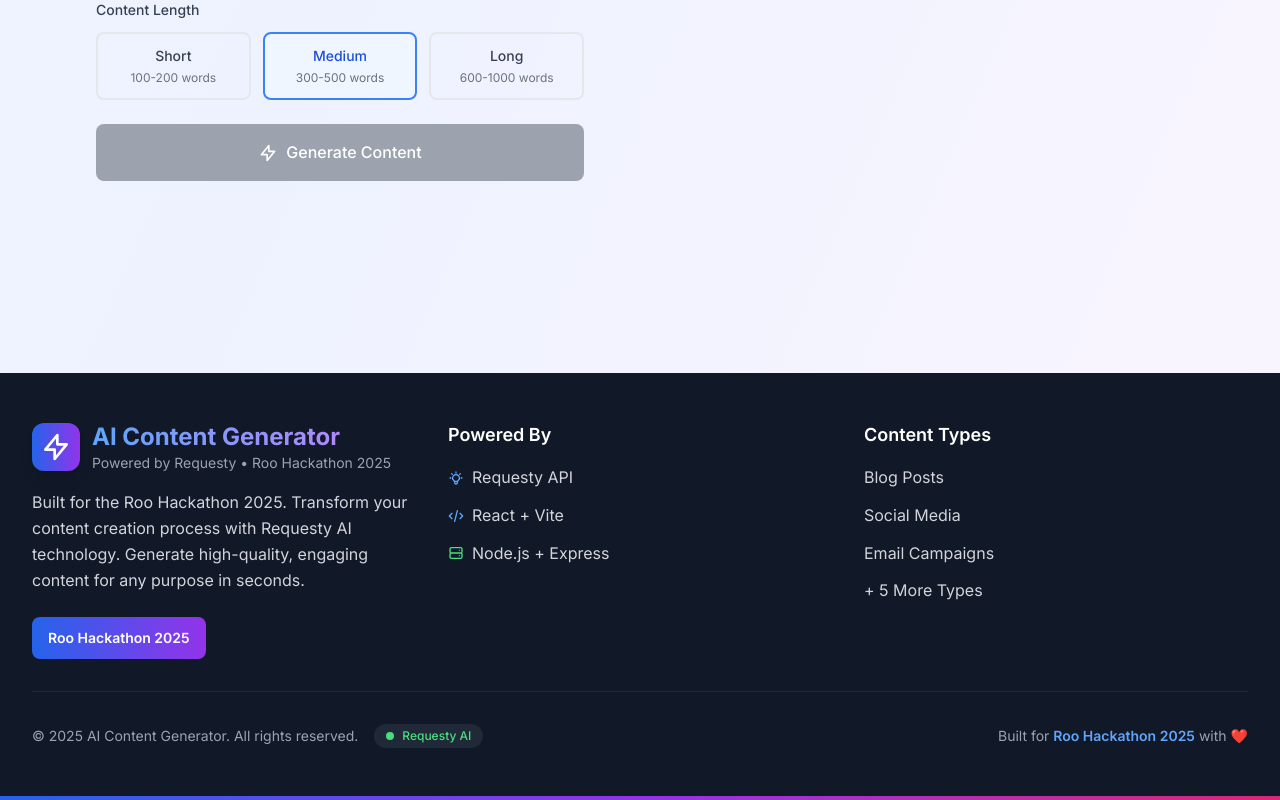
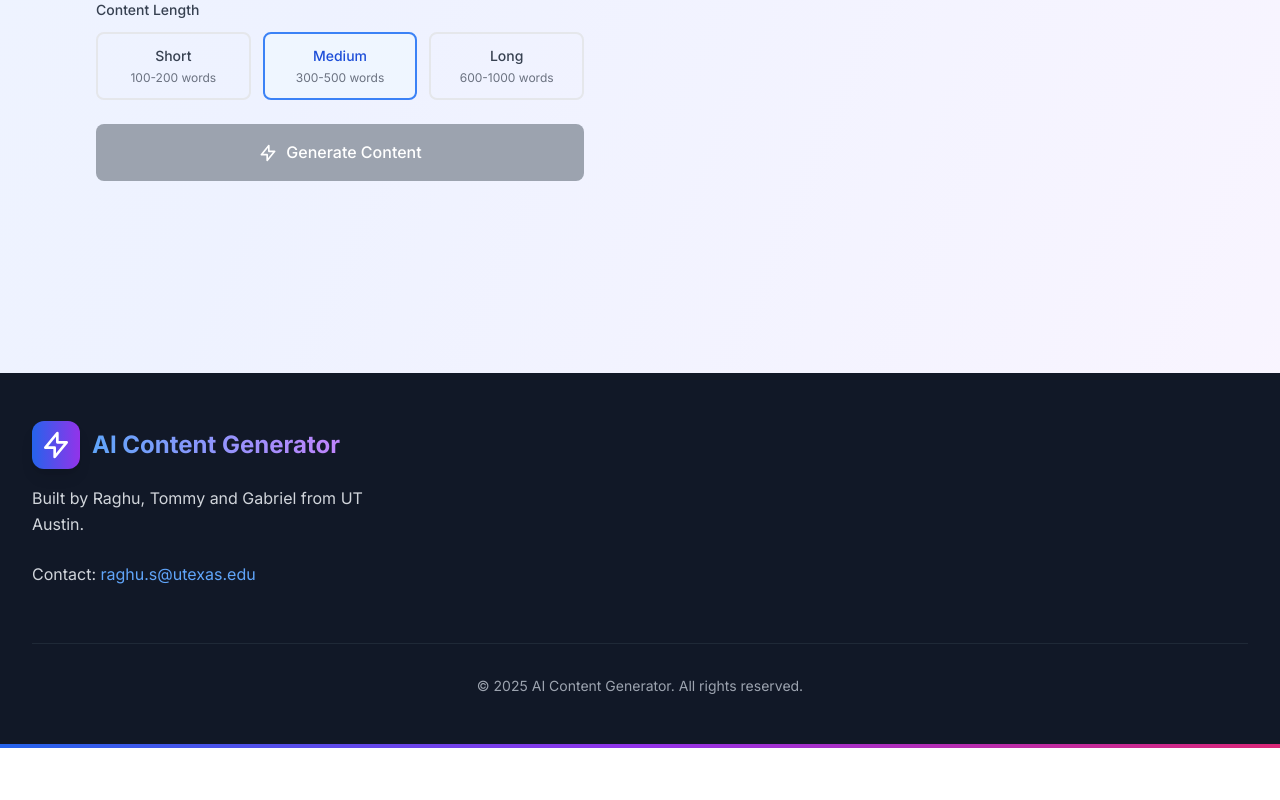
Before and after one commit to RogueTex/ContentGenerator_RooHackathon, a React (Vite) app in the folder frontend/: page / in a window 1280 px wide. Shown: the part 2193-2993 px from the top of the page. After the commit the page ends 2941 px from the top, so only its background shows below. Built offline with nearby package versions, Linux system fonts and the light colour scheme.

Commit message:
Fixing footer of page

```diff
--- a/frontend/src/components/Footer.jsx
+++ b/frontend/src/components/Footer.jsx
@@ -19,86 +19,27 @@ const Footer = () => {
                 <h3 className="text-2xl font-bold bg-gradient-to-r from-primary-400 to-purple-400 bg-clip-text text-transparent">
                   AI Content Generator
                 </h3>
-                <p className="text-gray-400 text-sm">Powered by Requesty • Roo Hackathon 2025</p>
               </div>
             </div>
             <p className="text-gray-300 max-w-md leading-relaxed mb-6">
-              Built for the Roo Hackathon 2025. Transform your content creation process with
-              Requesty AI technology. Generate high-quality, engaging content for any purpose in seconds.
+              Built by Raghu, Tommy and Gabriel from UT Austin.
             </p>
-            <div className="bg-gradient-to-r from-primary-600 to-purple-600 rounded-lg px-4 py-2 inline-block">
-              <span className="text-white font-semibold text-sm">Roo Hackathon 2025</span>
-            </div>
+            <p className="text-gray-300 max-w-md leading-relaxed mb-6">
+              Contact: <a href="mailto:raghu.s@utexas.edu" className="text-primary-400 hover:underline">raghu.s@utexas.edu</a>
+            </p>
           </div>
 
-          {/* Tech Stack */}
-          <div>
-            <h4 className="text-lg font-semibold mb-4">Powered By</h4>
-            <ul className="space-y-3">
-              <li>
-                <span className="text-gray-300 flex items-center">
-                  <svg className="w-4 h-4 mr-2 text-primary-400" fill="none" stroke="currentColor" viewBox="0 0 24 24">
-                    <path strokeLinecap="round" strokeLinejoin="round" strokeWidth={2} d="M9.663 17h4.673M12 3v1m6.364 1.636l-.707.707M21 12h-1M4 12H3m3.343-5.657l-.707-.707m2.828 9.9a5 5 0 117.072 0l-.548.547A3.374 3.374 0 0014 18.469V19a2 2 0 11-4 0v-.531c0-.895-.356-1.754-.988-2.386l-.548-.547z" />
-                  </svg>
-                  Requesty API
-                </span>
-              </li>
-              <li>
-                <span className="text-gray-300 flex items-center">
-                  <svg className="w-4 h-4 mr-2 text-blue-400" fill="none" stroke="currentColor" viewBox="0 0 24 24">
-                    <path strokeLinecap="round" strokeLinejoin="round" strokeWidth={2} d="M10 20l4-16m4 4l4 4-4 4M6 16l-4-4 4-4" />
-                  </svg>
-                  React + Vite
-                </span>
-              </li>
-              <li>
-                <span className="text-gray-300 flex items-center">
-                  <svg className="w-4 h-4 mr-2 text-green-400" fill="none" stroke="currentColor" viewBox="0 0 24 24">
-                    <path strokeLinecap="round" strokeLinejoin="round" strokeWidth={2} d="M5 12h14M5 12a2 2 0 01-2-2V6a2 2 0 012-2h14a2 2 0 012 2v4a2 2 0 01-2 2M5 12a2 2 0 00-2 2v4a2 2 0 002 2h14a2 2 0 002-2v-4a2 2 0 00-2-2m-2-4h.01M17 16h.01" />
-                  </svg>
-                  Node.js + Express
-                </span>
-              </li>
-            </ul>
-          </div>
-
-          {/* Content Types */}
-          <div>
-            <h4 className="text-lg font-semibold mb-4">Content Types</h4>
-            <ul className="space-y-3">
-              <li>
-                <span className="text-gray-300">Blog Posts</span>
-              </li>
-              <li>
-                <span className="text-gray-300">Social Media</span>
-              </li>
-              <li>
-                <span className="text-gray-300">Email Campaigns</span>
-              </li>
-              <li>
-                <span className="text-gray-300">+ 5 More Types</span>
-              </li>
-            </ul>
-          </div>
+          {/* Empty div to balance grid layout if needed, or remove if not */}
+          <div></div>
+          <div></div>
         </div>
 
         {/* Bottom Section */}
         <div className="border-t border-gray-800 pt-8 mt-8">
-          <div className="flex flex-col md:flex-row justify-between items-center">
-            <div className="flex items-center space-x-4 mb-4 md:mb-0">
-              <p className="text-gray-400 text-sm">
-                © {currentYear} AI Content Generator. All rights reserved.
-              </p>
-              <div className="flex items-center space-x-2 bg-gray-800 px-3 py-1 rounded-full">
-                <div className="w-2 h-2 bg-green-400 rounded-full animate-pulse"></div>
-                <span className="text-green-400 text-xs font-medium">Requesty AI</span>
-              </div>
-            </div>
-            <div className="text-sm text-gray-400">
-              <span>Built for </span>
-              <span className="text-primary-400 font-semibold">Roo Hackathon 2025</span>
-              <span> with ❤️</span>
-            </div>
+          <div className="flex flex-col md:flex-row justify-center items-center">
+            <p className="text-gray-400 text-sm">
+              © {currentYear} AI Content Generator. All rights reserved.
+            </p>
           </div>
         </div>
       </div>
```
